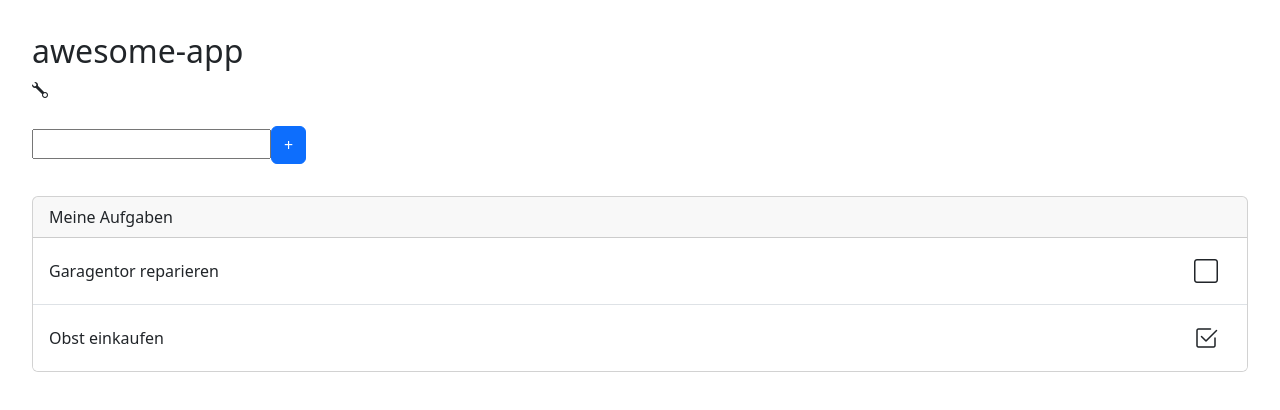
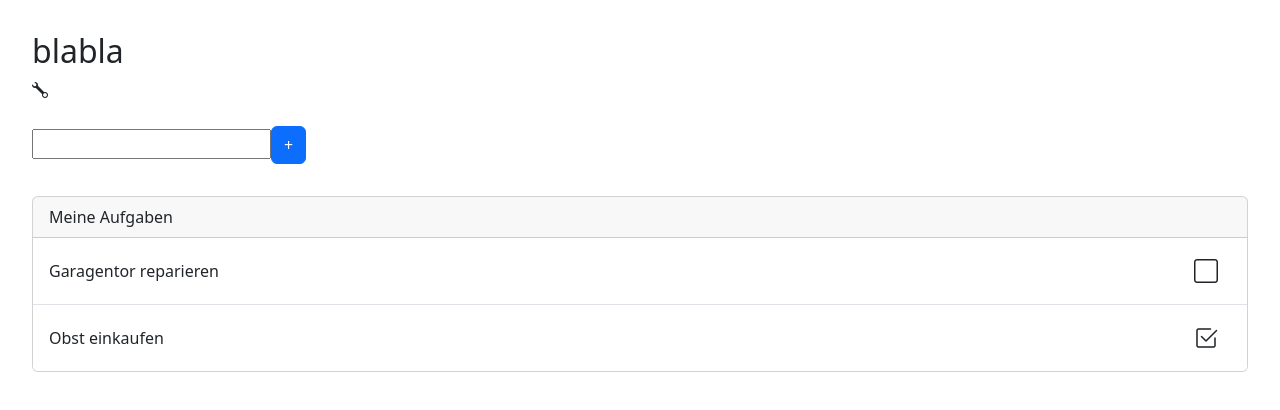
Before and after one commit to marcbudde/todo-app, an Angular app: page / in a window 1280 px wide. Shown: the top 410 px of the page. Built offline with nearby package versions, Linux system fonts and the light colour scheme.

Commit message:
Titel geändert

```diff
--- a/src/app/app.component.html
+++ b/src/app/app.component.html
@@ -1,4 +1,4 @@
-<h2 class="app_title">{{title}}</h2>
+<h2 class="app_title">blabla</h2>
 <app-environment-indicator />
 
 <br /><br />
```
